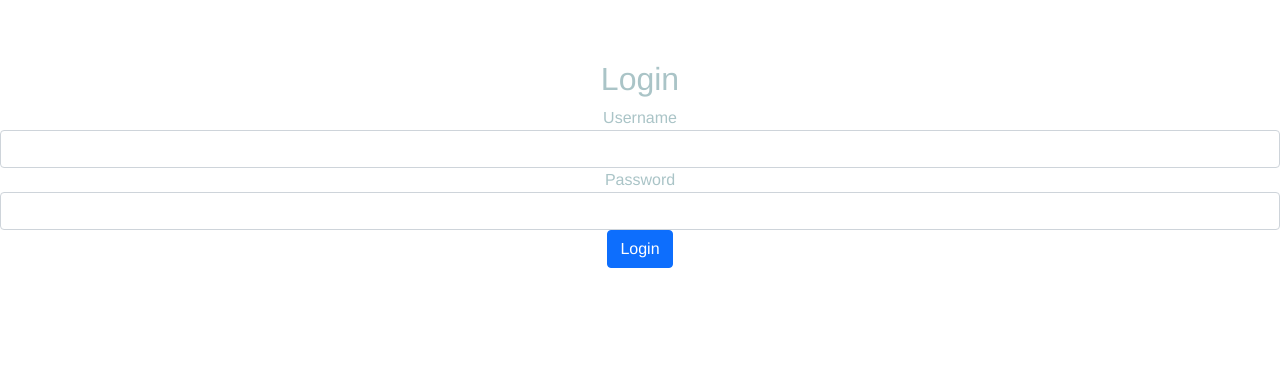
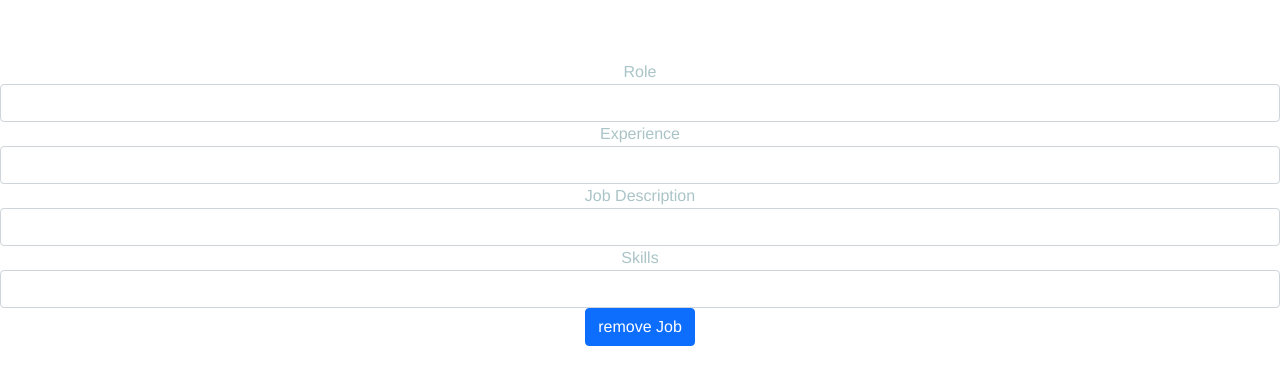
Before and after one commit to Nidin777/kanigam, a Vue app: page /removejob in a window 1280 px wide. Before the commit this address led to /. Shown: the top 384 px of the page. Built offline with nearby package versions, Linux system fonts and the light colour scheme.

Commit message:
update/remove

```diff
--- a/src/_helpers/router.js
+++ b/src/_helpers/router.js
@@ -4,6 +4,8 @@ import Router from 'vue-router';
 import LoginPage from '../login/LoginPage.vue'
 import cadRec from '../components/cadRec.vue'
 import createJob from '../components/createJob.vue'
+import updateJob from '../components/updateJob.vue'
+import removeJob from '../components/candidate/removeJob.vue'
 
 Vue.use(Router);
 
@@ -13,6 +15,8 @@ export const router = new Router({
     { path: '/', component: LoginPage },
     { path: '/cadrec', name: 'cadRec', component: cadRec, props: true },
     { path:  '/createjob', component: createJob},
+    { path:  '/updatejob', component: updateJob},
+    { path:  '/removejob', component: removeJob},
     // otherwise redirect to home
     { path: '*', redirect: '/' }
   ]
--- a/src/components/cadRec.vue
+++ b/src/components/cadRec.vue
@@ -57,10 +57,10 @@ export default {
       router.push({ path: "createjob" });
     },
     update() {
-      router.push({ path: "createjob" });
+      router.push({ path: "updatejob" });
     },
     remove() {
-      router.push({ path: "createjob" });
+      router.push({ path: "removejob" });
     },
   },
   props: {
--- /dev/null
+++ b/src/components/candidate/removeJob.vue
@@ -0,0 +1,52 @@
+<template>
+    <div>
+        <form @submit.prevent="handleSubmit">
+            <div class="form-group">
+                <label for="role">Role</label>
+                <input type="text" v-model="job.role" v-validate="'required'" name="role" class="form-control" />
+            </div>
+            <div class="form-group">
+                <label for="experience">Experience</label>
+                <input type="text" v-model="job.experience" v-validate="'required'" name="experience" class="form-control" />
+            </div>
+            <div class="form-group">
+                <label for="jobdescription">Job Description</label>
+                <input type="text" v-model="job.jobdescription" v-validate="'required'" name="jobdescription" class="form-control" />
+            </div>
+            <div class="form-group">
+                <label htmlFor="skills">Skills</label>
+                <input type="skills" v-model="job.skills" v-validate="'required'" name="skills" class="form-control" />
+            </div>
+            <div class="form-group">
+                <button class="btn btn-primary">remove Job</button>
+            </div>
+        </form>
+    </div>
+</template>
+
+<script>
+
+export default {
+    data () {
+        return {
+            job: {
+                role: '',
+                experience: '',
+                skills: '',
+                jobdescription: ''
+            },
+            submitted: false
+        }
+    },
+    methods: {
+        handleSubmit: function () {
+            this.submitted = true;
+            this.axios({
+                      method: 'post',
+                      url: 'http://localhost:8000/addjob',
+                         data: this.job
+});
+        }
+    }
+};
+</script>
--- /dev/null
+++ b/src/components/updateJob.vue
@@ -0,0 +1,52 @@
+<template>
+    <div>
+        <form @submit.prevent="handleSubmit">
+            <div class="form-group">
+                <label for="role">Role</label>
+                <input type="text" v-model="job.role" v-validate="'required'" name="role" class="form-control" />
+            </div>
+            <div class="form-group">
+                <label for="experience">Experience</label>
+                <input type="text" v-model="job.experience" v-validate="'required'" name="experience" class="form-control" />
+            </div>
+            <div class="form-group">
+                <label for="jobdescription">Job Description</label>
+                <input type="text" v-model="job.jobdescription" v-validate="'required'" name="jobdescription" class="form-control" />
+            </div>
+            <div class="form-group">
+                <label htmlFor="skills">Skills</label>
+                <input type="skills" v-model="job.skills" v-validate="'required'" name="skills" class="form-control" />
+            </div>
+            <div class="form-group">
+                <button class="btn btn-primary">Update Job</button>
+            </div>
+        </form>
+    </div>
+</template>
+
+<script>
+
+export default {
+    data () {
+        return {
+            job: {
+                role: '',
+                experience: '',
+                skills: '',
+                jobdescription: ''
+            },
+            submitted: false
+        }
+    },
+    methods: {
+        handleSubmit: function () {
+            this.submitted = true;
+            this.axios({
+                      method: 'post',
+                      url: 'http://localhost:8000/addjob',
+                         data: this.job
+});
+        }
+    }
+};
+</script>
```
